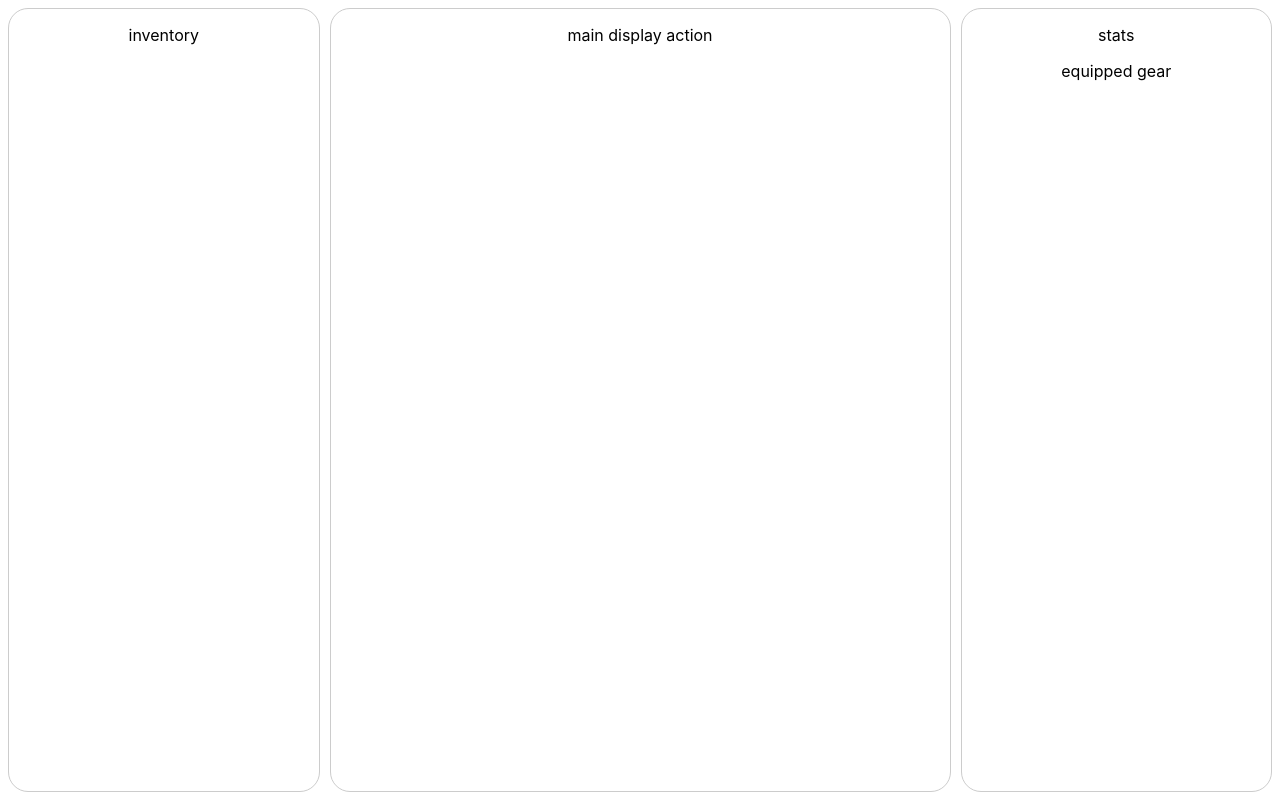
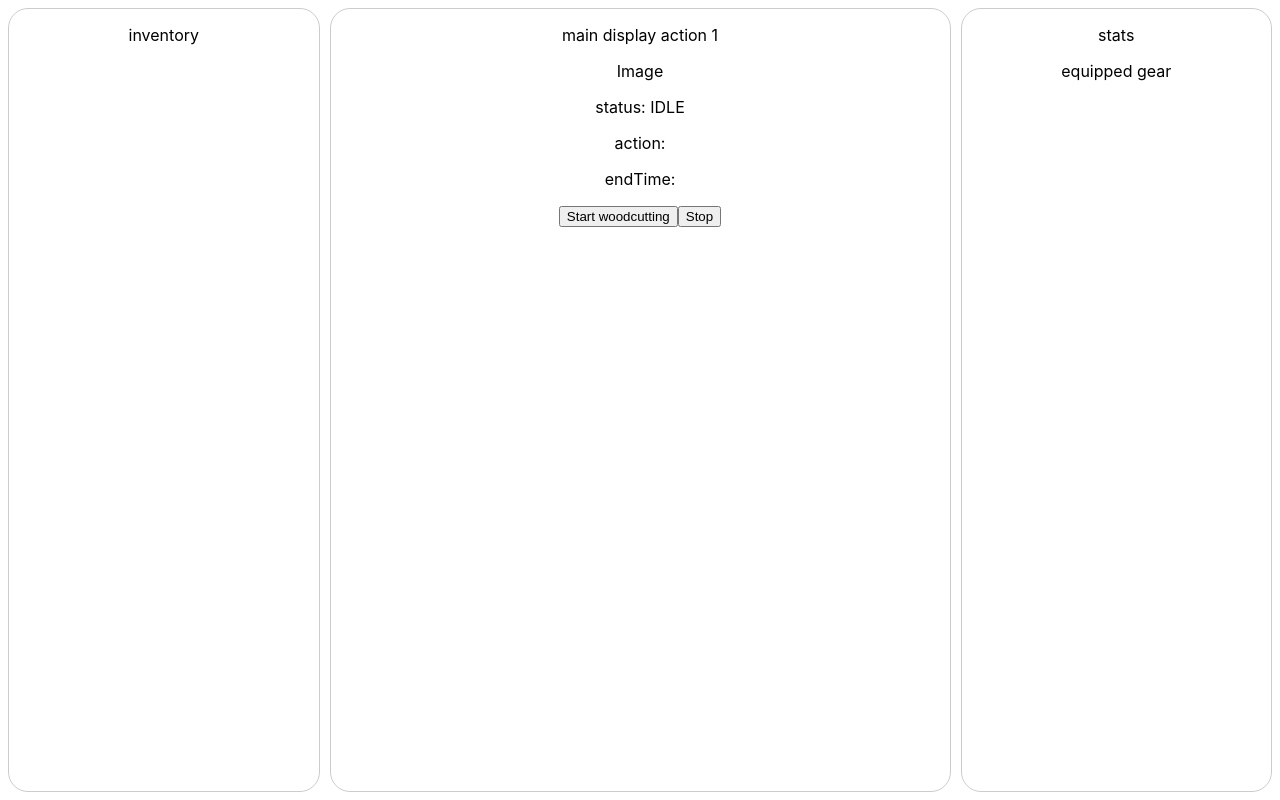
Before and after one commit to nunofarruca/domhan-mmorpg, a React (Create React App) app in the folder frontend/: page / in a window 1280 px wide. Built offline with nearby package versions, Linux system fonts and the light colour scheme.

Commit message:
using redux toolkit to have a start/stop action

```diff
--- a/frontend/package.json
+++ b/frontend/package.json
@@ -9,15 +9,18 @@
     "lint": "eslint \"./src/**/*.{js,jsx,ts,tsx,json}\""
   },
   "dependencies": {
+    "@reduxjs/toolkit": "^1.8.3",
     "axios": "^0.27.2",
     "html-webpack-plugin": "^5.5.0",
     "lodash": "^4.17.21",
+    "moment": "^2.29.4",
     "prop-types": "^15.8.1",
     "react": "^18.2.0",
     "react-dom": "^18.2.0",
     "react-portal": "^4.2.2",
     "react-redux": "^8.0.2",
     "react-scripts": "5.0.1",
+    "redux": "^4.2.0",
     "web-vitals": "^2.1.4",
     "webpack-merge": "^5.8.0"
   },
@@ -31,6 +34,7 @@
     "@types/node": "^16.11.43",
     "@types/react": "^18.0.15",
     "@types/react-dom": "^18.0.6",
+    "@types/react-redux": "^7.1.24",
     "@typescript-eslint/eslint-plugin": "^5.30.5",
     "@typescript-eslint/parser": "^5.30.5",
     "copy-webpack-plugin": "^11.0.0",
--- a/frontend/src/App.tsx
+++ b/frontend/src/App.tsx
@@ -1,5 +1,5 @@
 import './App.scss';
-import MainAreaView from './components/MainAreaView';
+import MainAreaView from './page/MainAreaView';
 
 function App() {
   return (
--- /dev/null
+++ b/frontend/src/actions/playerActionSlice.tsx
@@ -0,0 +1,42 @@
+import { createSlice, PayloadAction } from '@reduxjs/toolkit';
+import moment from 'moment';
+import { ActionStatus, ActionType } from '../store/types';
+import type { RootState } from '../store/store';
+
+export interface PlayerActionState {
+  status: ActionStatus;
+  action?: ActionType;
+  endTime?: string;
+}
+
+export const playerActionSlice = createSlice({
+  name: 'playerActionSlice',
+  initialState: {
+    status: ActionStatus.IDLE,
+    action: undefined,
+    endTime: undefined,
+  } as PlayerActionState,
+  reducers: {
+    startAction: (
+      state: PlayerActionState,
+      action: PayloadAction<ActionType>
+    ) => {
+      state.status = ActionStatus.RUNNING;
+      state.action = action.payload;
+      state.endTime = moment().add(10, 'seconds').utc().format();
+    },
+    endAction: (state) => {
+      state.status = ActionStatus.IDLE;
+      state.action = undefined;
+      state.endTime = undefined;
+    },
+  },
+  extraReducers: {},
+});
+
+export const { startAction, endAction } = playerActionSlice.actions;
+
+export const currentPlayerActionState = (state: RootState) =>
+  state.playerAction as PlayerActionState;
+
+export default playerActionSlice.reducer;
--- /dev/null
+++ b/frontend/src/components/LocationView.tsx
@@ -0,0 +1,37 @@
+import React from 'react';
+import {
+  currentPlayerActionState,
+  endAction,
+  startAction,
+} from '../actions/playerActionSlice';
+import { useAppDispatch, useAppSelector } from '../store/hooks';
+import { ActionType } from '../store/types';
+
+export default function LocationView() {
+  const playerActionState = useAppSelector(currentPlayerActionState);
+
+  const dispatch = useAppDispatch();
+
+  return (
+    <div className="location-view">
+      <div>
+        <div className="location-view__image">Image</div>
+        <div className="location-view__counter">
+          <p>status: {playerActionState.status}</p>
+          <p>action: {playerActionState.action}</p>
+          <p>endTime: {playerActionState.endTime}</p>
+        </div>
+        <div className="location-view__actions">
+          <button
+            type="button"
+            onClick={() => dispatch(startAction(ActionType.WOODCUTTING))}>
+            Start woodcutting
+          </button>
+          <button type="button" onClick={() => dispatch(endAction())}>
+            Stop
+          </button>
+        </div>
+      </div>
+    </div>
+  );
+}
--- a/frontend/src/index.tsx
+++ b/frontend/src/index.tsx
@@ -1,19 +1,22 @@
 import React from 'react';
 import ReactDOM from 'react-dom/client';
 import './index.scss';
+import { Provider } from 'react-redux';
 import App from './App';
-import reportWebVitals from './reportWebVitals';
+import store from './store/store';
 
 const root = ReactDOM.createRoot(
   document.getElementById('root') as HTMLElement
 );
 root.render(
   <React.StrictMode>
-    <App />
+    <Provider store={store}>
+      <App />
+    </Provider>
   </React.StrictMode>
 );
 
 // If you want to start measuring performance in your app, pass a function
 // to log results (for example: reportWebVitals(console.log))
 // or send to an analytics endpoint. Learn more: https://bit.ly/CRA-vitals
-reportWebVitals(console.log);
+// reportWebVitals(console.log);
--- a/frontend/src/components/MainAreaView.tsx
+++ b/frontend/src/page/MainAreaView.tsx
@@ -1,5 +1,6 @@
 import React, { Component } from 'react';
 import './MainAreaView.scss';
+import LocationView from '../components/LocationView';
 
 class MainAreaView extends Component {
   componentDidMount() {
@@ -13,7 +14,8 @@ class MainAreaView extends Component {
           <p>inventory</p>
         </div>
         <div className="main-area__center">
-          <p>main display action</p>
+          <p>main display action 1</p>
+          <LocationView />
         </div>
         <div className="main-area__right">
           <p>stats</p>
--- /dev/null
+++ b/frontend/src/store/hooks.tsx
@@ -0,0 +1,5 @@
+import { TypedUseSelectorHook, useDispatch, useSelector } from 'react-redux';
+import { AppDispatch, RootState } from './store';
+
+export const useAppDispatch: () => AppDispatch = useDispatch;
+export const useAppSelector: TypedUseSelectorHook<RootState> = useSelector;
--- /dev/null
+++ b/frontend/src/store/store.tsx
@@ -0,0 +1,13 @@
+import { configureStore } from '@reduxjs/toolkit';
+import playerActionReducer from '../actions/playerActionSlice';
+
+const store = configureStore({
+  reducer: {
+    playerAction: playerActionReducer,
+  },
+});
+
+export default store;
+
+export type RootState = ReturnType<typeof store.getState>;
+export type AppDispatch = typeof store.dispatch;
--- /dev/null
+++ b/frontend/src/store/types.tsx
@@ -0,0 +1,10 @@
+export enum ActionStatus {
+  RUNNING = 'RUNNING',
+  IDLE = 'IDLE',
+}
+
+export enum ActionType {
+  WOODCUTTING = 'WOODCUTTING',
+  FIGHTING = 'FIGHTING',
+  MINING = 'MINING',
+}
```
Also changed, not shown: frontend/.eslintrc.js, frontend/src/page/MainAreaView.scss (renamed from frontend/src/components/MainAreaView.scss), 1 other file (tests, documents, lock files or other folders).
